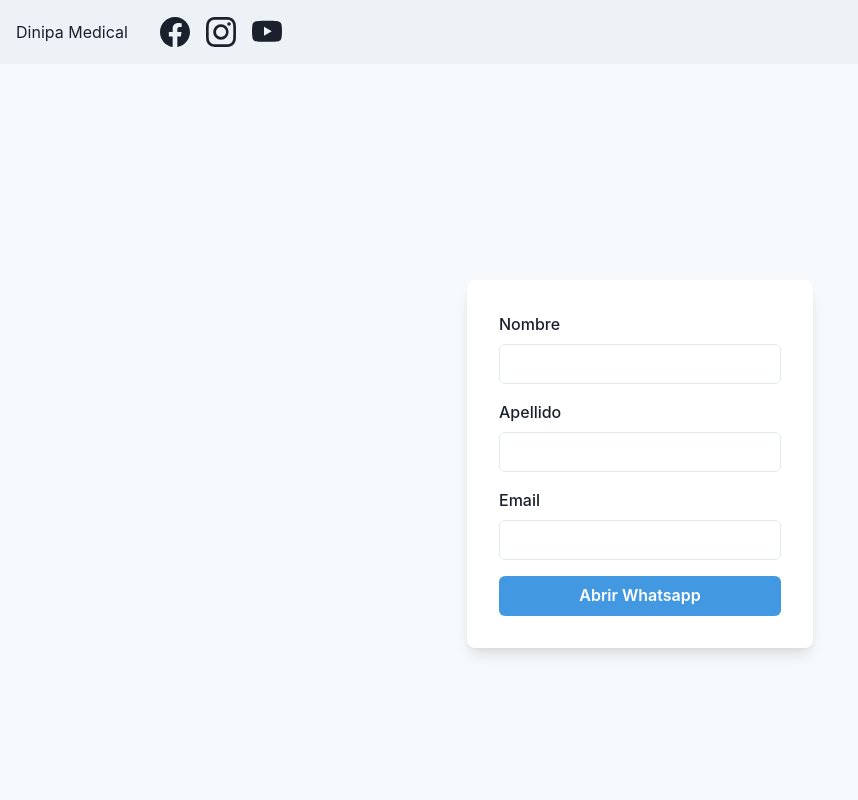
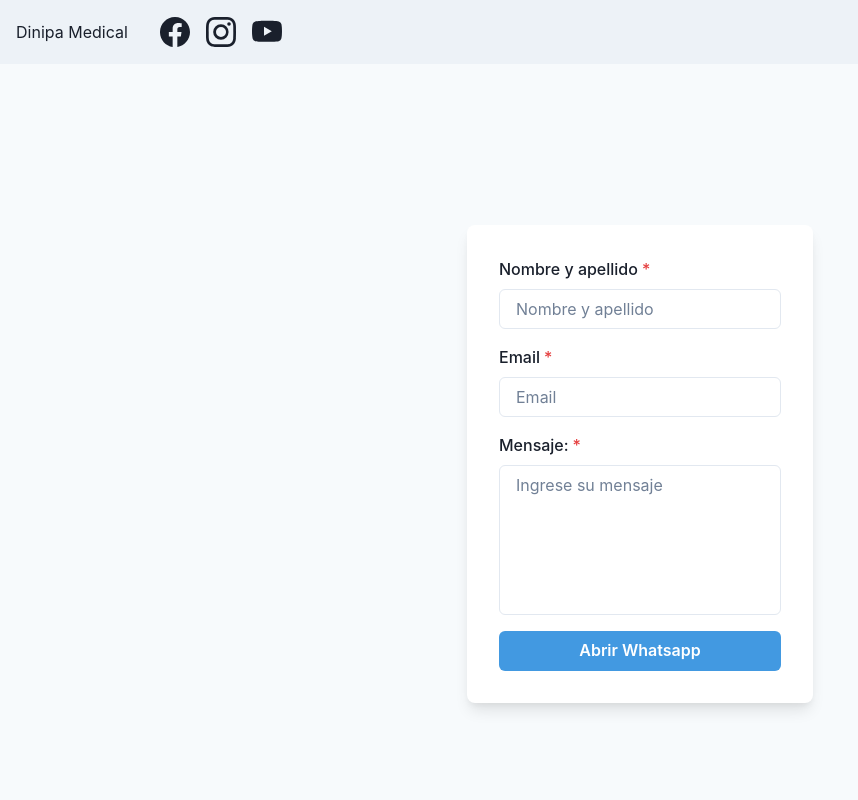
Before and after one commit to juliobarbagallo/dinipa, a Next.js app: page /whatsapp/Whatsapp in a window 1280 px wide. Shown: the top 800 px of the page, without its empty margins (0-858 px from the left). Built offline with nearby package versions, Linux system fonts and the light colour scheme.

Commit message:
Adds whatsapp feature

```diff
--- a/pages/whatsapp/Whatsapp.js
+++ b/pages/whatsapp/Whatsapp.js
@@ -4,20 +4,25 @@ import {
   FormControl,
   FormLabel,
   Input,
-  Checkbox,
   Stack,
   Link,
-  Button,
-  Heading,
   Text,
+  Textarea,
   useColorModeValue,
+  ListItem,
+  List,
+  Button
 } from "@chakra-ui/react";
+import { GrCatalog } from "react-icons/gr";
 import Footer from "../../components/Footer";
 import NavBar from "../../components/NavBar";
-
+import React, { useState } from "react";
 export default function Whatsapp() {
   const backGround1 = useColorModeValue("gray.50", "gray.800");
   const backGround2 = useColorModeValue("white", "gray.700");
+  const [fullname, setFullname] = useState('');
+  const [email, setEmail] = useState('');
+  const [message, setMessage] = useState('');
   return (
     <div className="container">
       <NavBar />
@@ -32,17 +37,44 @@ export default function Whatsapp() {
           </Stack> */}
           <Box rounded={"lg"} bg={backGround2} boxShadow={"lg"} p={8}>
             <Stack spacing={4}>
-              <FormControl id="nombre">
-                <FormLabel>Nombre</FormLabel>
-                <Input type="text" />
+              <FormControl id="nombre" isRequired>
+                <FormLabel>Nombre y apellido</FormLabel>
+                <Input
+                  type="text"
+                  name="fullname"
+                  placeholder="Nombre y apellido"
+                  value={fullname}
+                  onChange={(e) => {
+                    setFullname(e.target.value);
+                  }}
+                />
               </FormControl>
-              <FormControl id="apellido">
-                <FormLabel>Apellido</FormLabel>
-                <Input type="text" />
+              <FormControl id="email" isRequired>
+                <FormLabel>Email</FormLabel>
+                <Input
+                  type="email"
+                  name="email"
+                  placeholder="Email"
+                  value={email}
+                  onChange={(e) => {
+                    setEmail(e.target.value);
+                  }}
+                />
               </FormControl>
-              <FormControl id="email">
-                <FormLabel>Email</FormLabel>
-                <Input type="email" />
+
+              <FormControl isRequired>
+                <FormLabel>Mensaje:</FormLabel>
+                <Textarea
+                  name="message"
+                  placeholder="Ingrese su mensaje"
+                  rows={6}
+                  resize="none"
+                  value={message}
+                  onChange={(e) => {
+                    setMessage(e.target.value);
+                  }}
+                />
+
               </FormControl>
 
               <Stack spacing={10}>
@@ -54,7 +86,8 @@ export default function Whatsapp() {
                   <Checkbox>Remember me</Checkbox>
                   <Link color={"blue.400"}>Forgot password?</Link>
                 </Stack> */}
-                <Button
+
+                {/* <Button
                   bg={"blue.400"}
                   color={"white"}
                   _hover={{
@@ -62,6 +95,21 @@ export default function Whatsapp() {
                   }}
                 >
                   Abrir Whatsapp
+                </Button> */}
+
+                  {/* <a target="_blank" href="https://wa.me/+5491168740674" rel="noopener noreferrer">
+                      lalal
+                  </a>  */}
+                  <Button
+                    bg={"blue.400"}
+                    color={"white"}
+                    _hover={{
+                      bg: "blue.500",
+                    }}
+                  >
+                  <a target="_blank" href={`https://api.whatsapp.com/send?phone=+5491152635899&text=%20Hola mi nombre es ${fullname} y mi correo: ${email}. ${message}`} rel="noopener noreferrer">
+                    Abrir Whatsapp
+                  </a>
                 </Button>
               </Stack>
             </Stack>
```
Also changed, not shown: pages/equipo/[id].js (+16 -0 lines), 1 other file (tests, documents, lock files or other folders).
